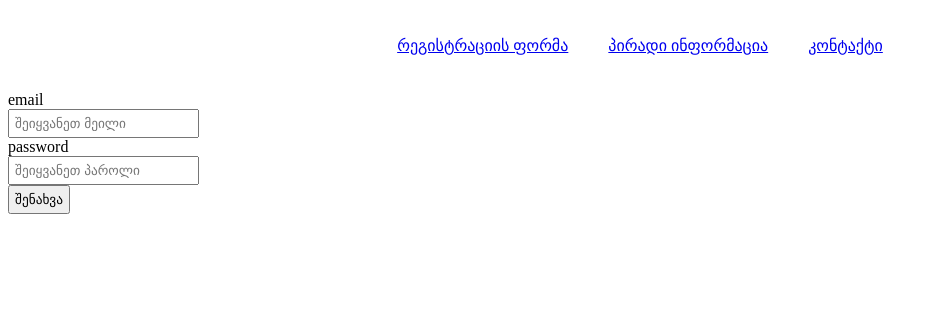
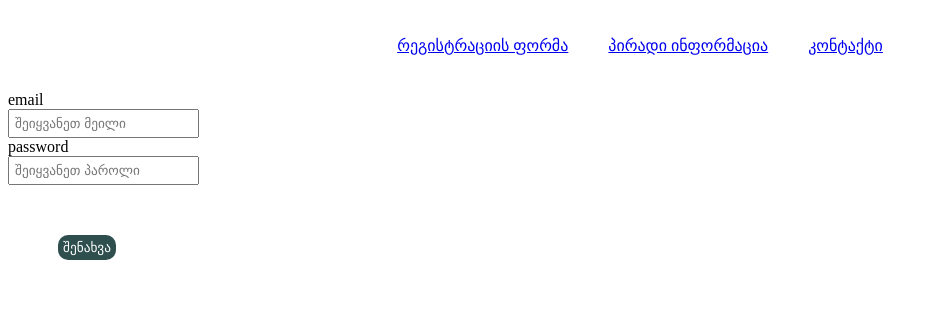
Before and after one commit to EleneMtchedlishvili/forms, a plain HTML site: page index.html in a window 1280 px wide. Shown: the whole page, without its empty margins (0-937 px from the left). Drawn offline with Linux system fonts and the light colour scheme.

Commit message:
lesson 4

```diff
--- a/index.html
+++ b/index.html
@@ -24,8 +24,8 @@
         <label>password</label>
         <input type="password" placeholder="შეიყვანეთ პაროლი" required />
       </div>
-      <div>
-        <input type="submit" value="შენახვა" />
+      <div class="container">
+        <input type="submit" value="შენახვა" class="submit" />
       </div>
     </form>
   </body>
--- a/src/style.css
+++ b/src/style.css
@@ -14,3 +14,12 @@ input {
 form {
   width: 200px;
 }
+.container {
+  padding: 50px;
+}
+.submit {
+  border-style: none;
+  border-radius: 10px;
+  color: white;
+  background-color: darkslategray;
+}
```
Also changed, not shown: page2.html (+2 -2 lines), page3.html (+3 -3 lines).
